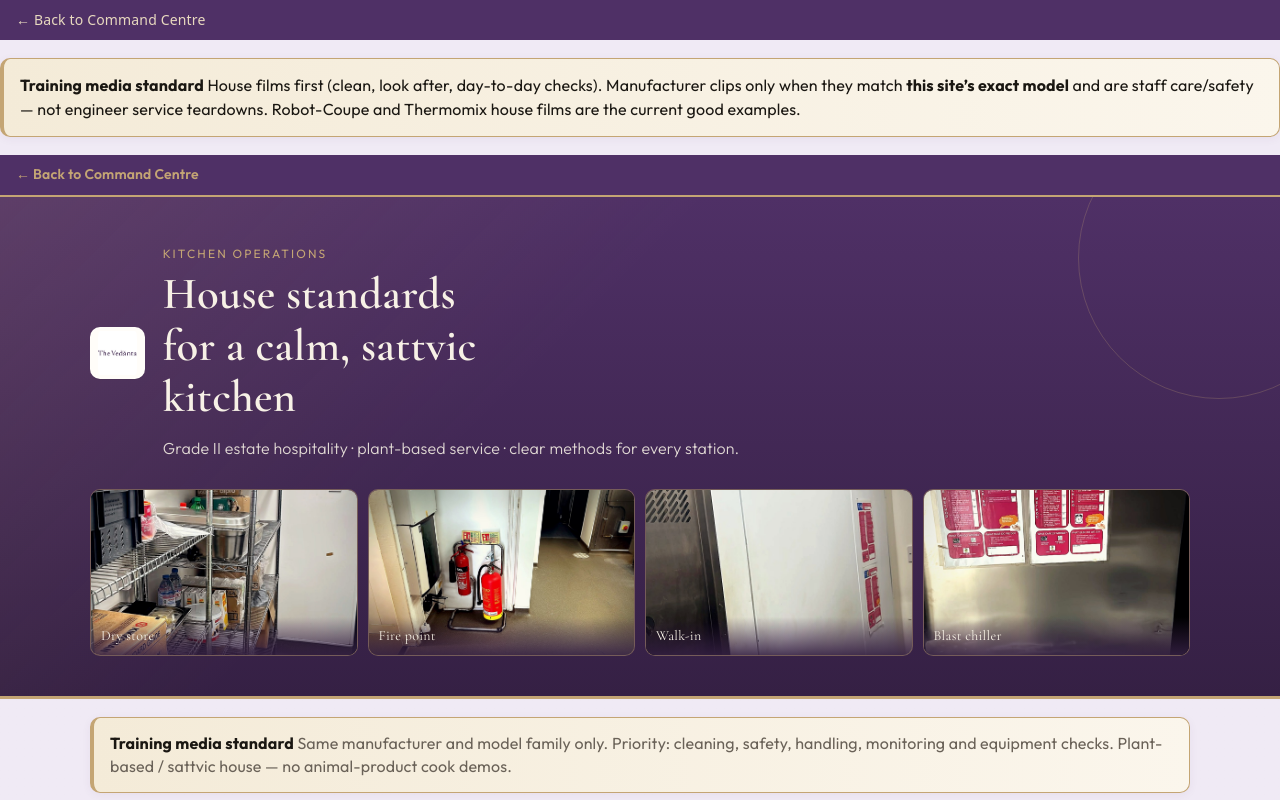
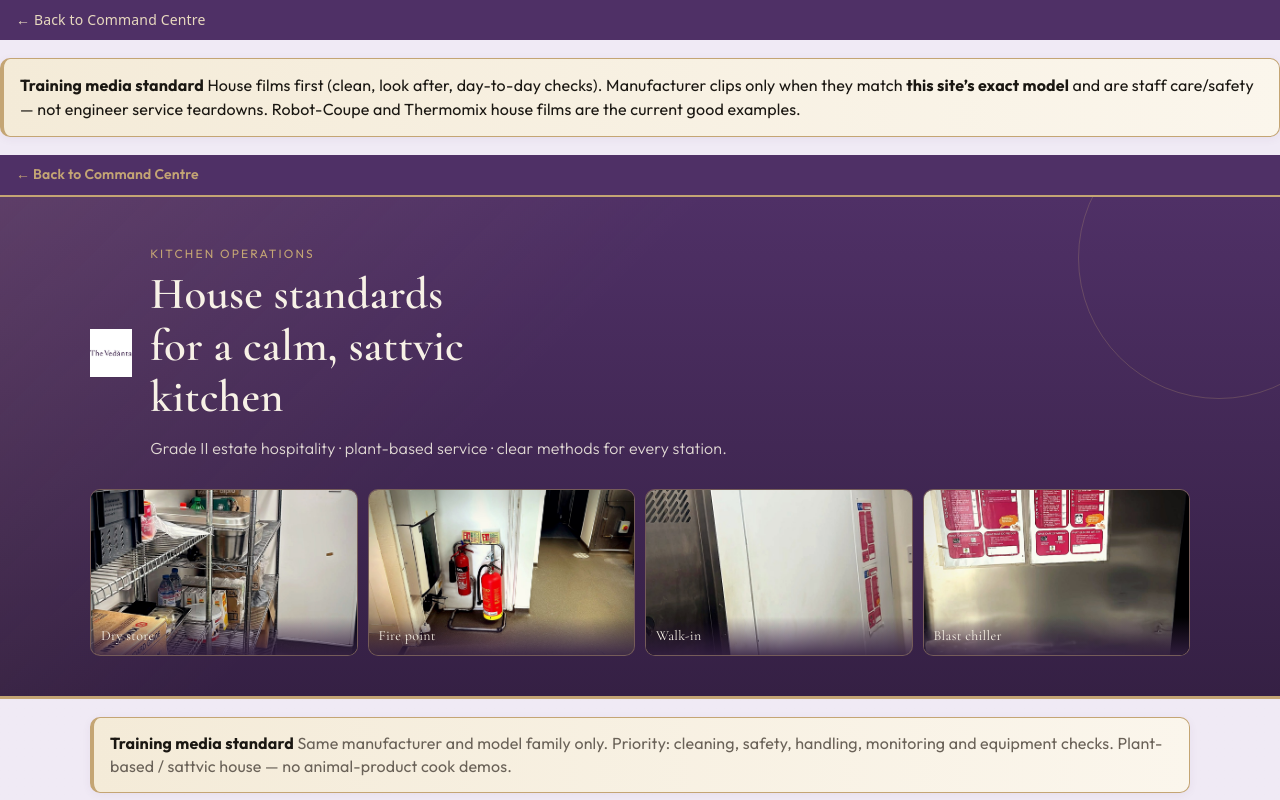
Before and after one commit to shyam1-jpg/parslia, a plain HTML site: page kitchen-sop-pack-legacy.html in a window 1280 px wide. Shown: the top 800 px of the page. Drawn offline with nearby package versions, Linux system fonts and the light colour scheme.

Commit message:
brand: unify Vedanta logo styling on kitchen-sop-pack-legacy.html

```diff
--- a/kitchen-sop-pack-legacy.html
+++ b/kitchen-sop-pack-legacy.html
@@ -708,7 +708,7 @@ nav a,button,.btn{border-radius:10px}
 
 <header class="site-hero"><div class="hero-inner">
 <div class="brand-lockup" style="display:flex;align-items:flex-start;gap:18px;margin-bottom:8px;flex-wrap:wrap">
-<img class="site-logo" src="kitchen-photos/vedanta-logo.png" alt="The Vedanta" style="height:52px;width:auto;max-width:220px;object-fit:contain;background:#FFFDF9;padding:4px 8px;border-radius:10px"/>
+<img class="site-logo" src="kitchen-photos/vedanta-logo.png" alt="The Vedānta" style="height:48px;width:auto;max-width:200px;object-fit:contain;display:block"/>
 <div class="brand-lockup__text" style="flex:1;min-width:200px">
 <p class="eyebrow" style="margin:0 0 6px;letter-spacing:0.18em;text-transform:uppercase;font-size:12px;color:var(--gold)">Kitchen operations</p>
 <h1 style="color:var(--paper);font-size:clamp(2rem,4vw,2.8rem);line-height:1.15">House standards for a calm, sattvic kitchen</h1>
```
